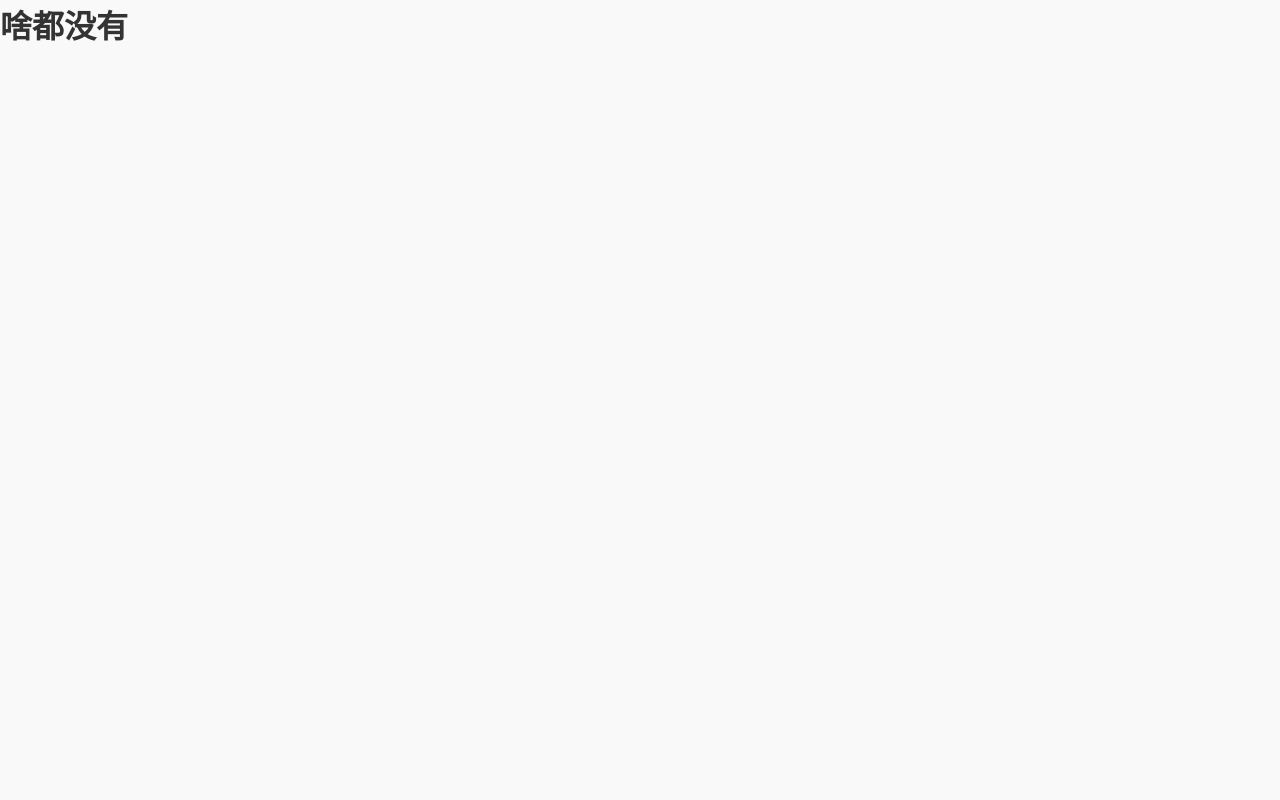
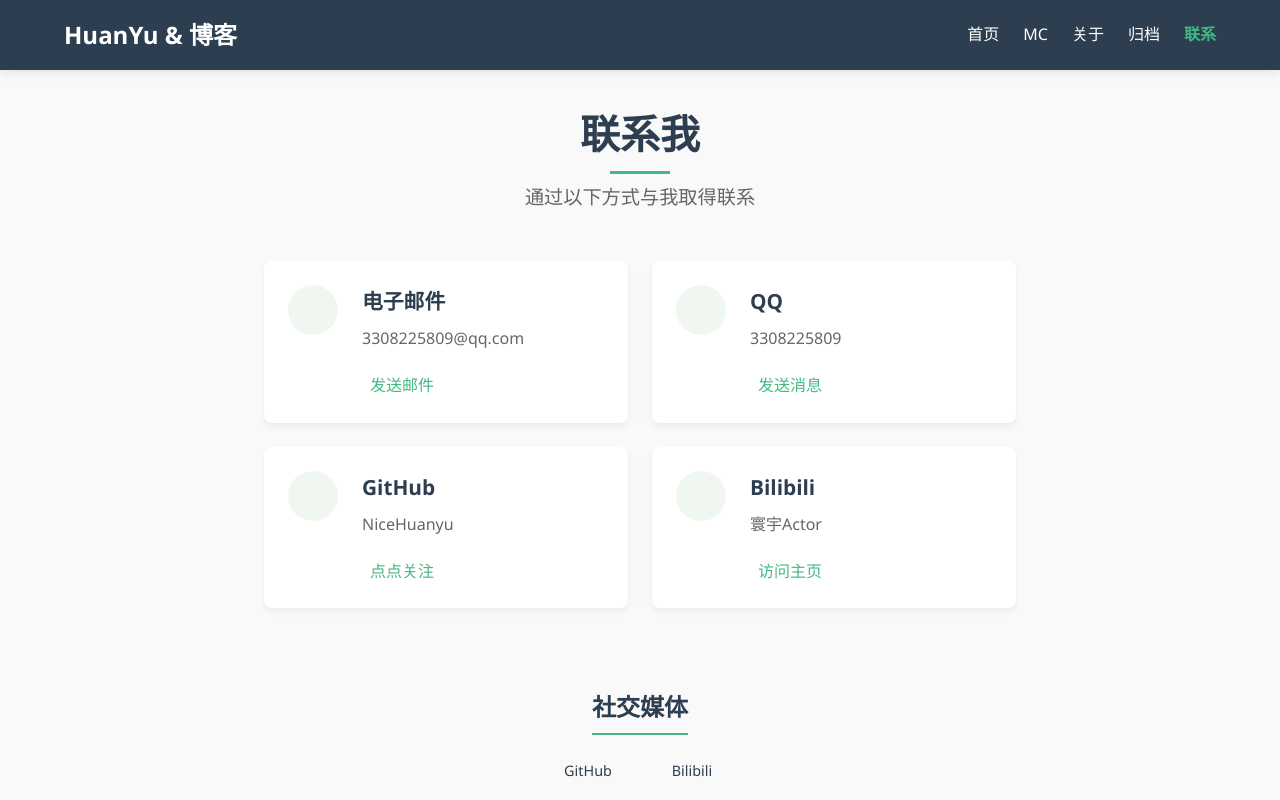
Before and after one commit to NiceHuanYu/HuanYuBlog, a Nuxt app: page /contact in a window 1280 px wide. Shown: the top 800 px of the page. Built offline with nearby package versions, Linux system fonts and the light colour scheme.

Commit message:
添加了联系页面和优化了标题

```diff
--- a/app/components/BlogHeader.vue
+++ b/app/components/BlogHeader.vue
@@ -2,7 +2,7 @@
   <header class="blog-header">
     <div class="container">
       <div class="logo">
-        <NuxtLink to="/">我的博客</NuxtLink>
+        <NuxtLink to="/">HuanYu & 博客</NuxtLink>
       </div>
       <nav class="main-nav">
         <ul>
--- a/app/pages/contact.vue
+++ b/app/pages/contact.vue
@@ -1,3 +1,265 @@
 <template>
-    <h1>啥都没有</h1>
+  <div class="contact-page">
+    <BlogHeader />
+
+    <main class="main-content">
+      <div class="content-container">
+        <section class="contact-section">
+          <h1 class="page-title">联系我</h1>
+          <p class="subtitle">通过以下方式与我取得联系</p>
+
+          <div class="contact-methods">
+            <div class="contact-card">
+              <div class="method-icon">
+                <i class="fas fa-envelope"></i>
+              </div>
+              <div class="method-details">
+                <h2>电子邮件</h2>
+                <p>3308225809@qq.com</p>
+                <a href="mailto:3308225809@qq.com" class="method-link">
+                  <i class="fas fa-paper-plane"></i> 发送邮件
+                </a>
+              </div>
+            </div>
+
+            <div class="contact-card">
+              <div class="method-icon">
+                <i class="fab fa-telegram"></i>
+              </div>
+              <div class="method-details">
+                <h2>QQ</h2>
+                <p>3308225809</p>
+                <a href="https://im.qq.com" target="_blank" class="method-link">
+                  <i class="fas fa-paper-plane"></i> 发送消息
+                </a>
+              </div>
+            </div>
+
+            <div class="contact-card">
+              <div class="method-icon">
+                <i class="fab fa-discord"></i>
+              </div>
+              <div class="method-details">
+                <h2>GitHub</h2>
+                <p>NiceHuanyu</p>
+                <a href="https://github.com/NiceHuanYu" target="_blank" class="method-link">
+                  <i class="fas fa-user-plus"></i> 点点关注
+                </a>
+              </div>
+            </div>
+
+            <div class="contact-card">
+              <div class="method-icon">
+                <i class="fab fa-bilibili"></i>
+              </div>
+              <div class="method-details">
+                <h2>Bilibili</h2>
+                <p>寰宇Actor</p>
+                <a href="https://space.bilibili.com/621662356" target="_blank" class="method-link">
+                  <i class="fas fa-external-link-alt"></i> 访问主页
+                </a>
+              </div>
+            </div>
+          </div>
+
+          <div class="social-media-section">
+            <h2 class="section-title">社交媒体</h2>
+            <div class="social-links">
+              <a href="https://github.com/NiceHuanYu" target="_blank" class="social-link">
+                <i class="fab fa-github"></i>
+                <span>GitHub</span>
+              </a>
+              <a href="https://space.bilibili.com/621662356" target="_blank" class="social-link">
+                <i class="fab fa-bilibili"></i>
+                <span>Bilibili</span>
+              </a>
+            </div>
+          </div>
+        </section>
+      </div>
+    </main>
+
+    <BlogFooter />
+  </div>
 </template>
+
+<script setup>
+import BlogHeader from '@/components/BlogHeader.vue'
+import BlogFooter from '@/components/BlogFooter.vue'
+</script>
+
+<style scoped>
+.contact-page {
+  display: flex;
+  flex-direction: column;
+  min-height: 100vh;
+  background-color: #f9f9f9;
+}
+
+.main-content {
+  flex: 1;
+  padding: 2rem 0;
+}
+
+.content-container {
+  max-width: 800px;
+  margin: 0 auto;
+  padding: 0 1.5rem;
+}
+
+.page-title {
+  font-size: 2.5rem;
+  color: #2c3e50;
+  margin-bottom: 0.5rem;
+  text-align: center;
+  position: relative;
+  padding-bottom: 0.5rem;
+}
+
+.page-title::after {
+  content: '';
+  position: absolute;
+  bottom: 0;
+  left: 50%;
+  transform: translateX(-50%);
+  width: 60px;
+  height: 3px;
+  background-color: #42b983;
+}
+
+.subtitle {
+  font-size: 1.2rem;
+  color: #666;
+  text-align: center;
+  margin-bottom: 3rem;
+}
+
+.contact-methods {
+  display: grid;
+  grid-template-columns: 1fr;
+  gap: 1.5rem;
+  margin-bottom: 3rem;
+}
+
+@media (min-width: 768px) {
+  .contact-methods {
+    grid-template-columns: 1fr 1fr;
+  }
+}
+
+.contact-card {
+  background: white;
+  border-radius: 8px;
+  padding: 1.5rem;
+  box-shadow: 0 4px 6px rgba(0, 0, 0, 0.05);
+  display: flex;
+  gap: 1.5rem;
+  align-items: flex-start;
+  transition: transform 0.3s, box-shadow 0.3s;
+}
+
+.contact-card:hover {
+  transform: translateY(-5px);
+  box-shadow: 0 10px 20px rgba(0, 0, 0, 0.1);
+}
+
+.method-icon {
+  width: 50px;
+  height: 50px;
+  background-color: #f0f7f0;
+  border-radius: 50%;
+  display: flex;
+  align-items: center;
+  justify-content: center;
+  color: #42b983;
+  font-size: 1.5rem;
+  flex-shrink: 0;
+}
+
+.method-details {
+  flex: 1;
+}
+
+.method-details h2 {
+  font-size: 1.3rem;
+  color: #2c3e50;
+  margin-bottom: 0.5rem;
+}
+
+.method-details p {
+  color: #666;
+  margin-bottom: 1rem;
+}
+
+.method-link {
+  display: inline-flex;
+  align-items: center;
+  gap: 0.5rem;
+  color: #42b983;
+  text-decoration: none;
+  font-weight: 500;
+  transition: color 0.3s;
+}
+
+.method-link:hover {
+  color: #3aa876;
+  text-decoration: underline;
+}
+
+.method-link i {
+  font-size: 0.9rem;
+}
+
+.social-media-section {
+  text-align: center;
+  padding: 2rem 0;
+}
+
+.section-title {
+  font-size: 1.5rem;
+  color: #2c3e50;
+  margin-bottom: 1.5rem;
+  position: relative;
+  display: inline-block;
+}
+
+.section-title::after {
+  content: '';
+  position: absolute;
+  bottom: -8px;
+  left: 0;
+  width: 100%;
+  height: 2px;
+  background-color: #42b983;
+}
+
+.social-links {
+  display: flex;
+  justify-content: center;
+  flex-wrap: wrap;
+  gap: 1.5rem;
+}
+
+.social-link {
+  display: flex;
+  flex-direction: column;
+  align-items: center;
+  gap: 0.5rem;
+  color: #2c3e50;
+  text-decoration: none;
+  transition: color 0.3s;
+  width: 80px;
+}
+
+.social-link:hover {
+  color: #42b983;
+}
+
+.social-link i {
+  font-size: 2rem;
+}
+
+.social-link span {
+  font-size: 0.9rem;
+}
+</style>
--- a/app/pages/index.vue
+++ b/app/pages/index.vue
@@ -4,7 +4,7 @@
 
     <main class="main-content">
       <HeroSection
-        title="欢迎来到我的技术博客"
+        title="欢迎来到HuanYU & 博客"
         subtitle="分享前端开发、设计思考和数字生活"
         ctaText="了解更多"/>
 
```
Also changed, not shown: public/images/bilibili_profile.jpg (added).
